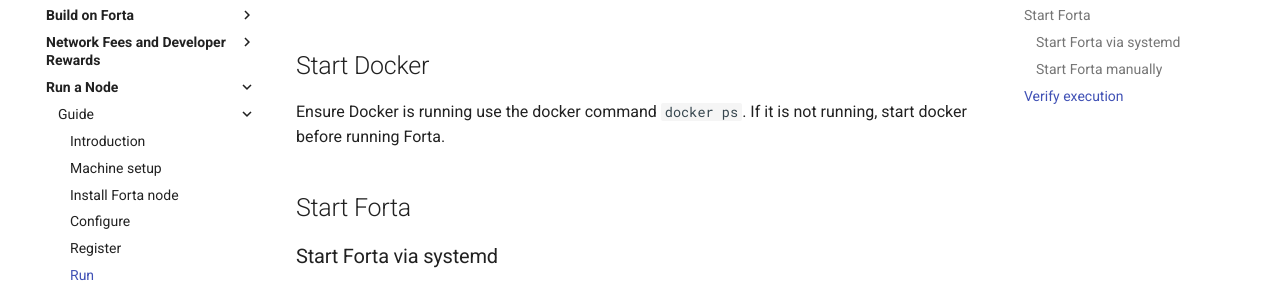
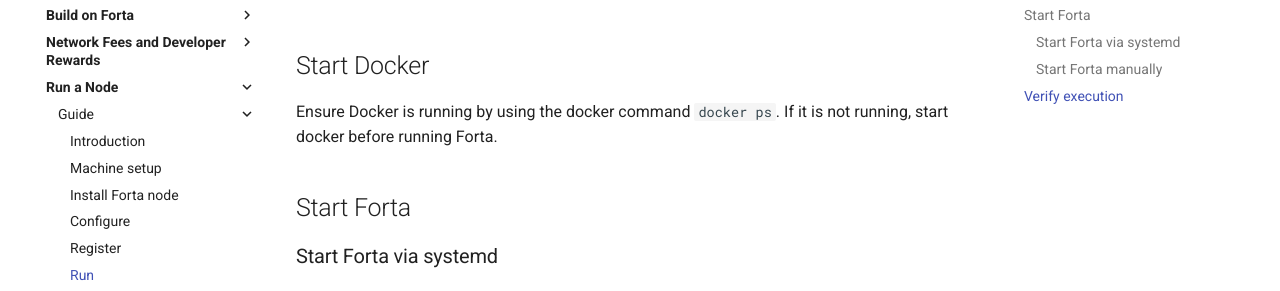
Before and after one commit to forta-network/docs, an MkDocs documentation site: the page built from docs/scan-node/run.md, in a window 1280 px wide and 1345 px high. Shown: the part 132-423 px from the top of the window. Built offline with MkDocs 1.6.1 and Material for MkDocs 9.7.7, drawn with Linux system fonts in a browser that asks for light colours.

Commit message:
Update Scan Node Run doc

```diff
--- a/docs/scan-node/run.md
+++ b/docs/scan-node/run.md
@@ -1,6 +1,6 @@
 ## Start Docker
 
-Ensure Docker is running use the docker command `docker ps`.  If it is not running, start docker before running Forta.
+Ensure Docker is running by using the docker command `docker ps`.  If it is not running, start docker before running Forta.
 
 ## Start Forta
 
```
